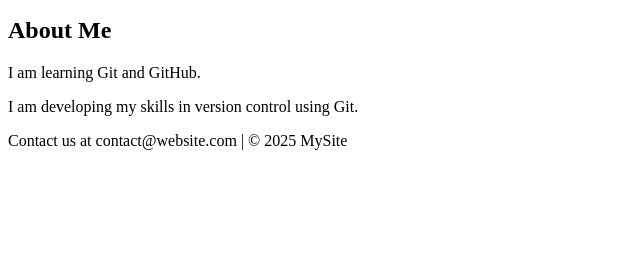
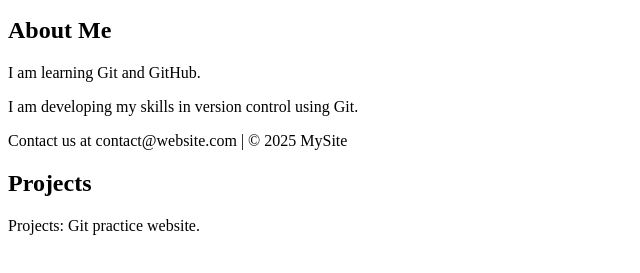
Before and after one commit to Mageshwaran-13/project-html, a plain HTML site: page index.html in a window 1280 px wide. Shown: the part 101-374 px from the top of the page, without its empty margins (0-640 px from the left). Drawn offline with Linux system fonts and the light colour scheme.

Commit message:
Add projects section

```diff
--- a/index.html
+++ b/index.html
@@ -13,5 +13,9 @@
     <p>I am developing my skills in version control using Git.</p>
 </section>
 <footer>Contact us at contact@website.com | © 2025 MySite</footer>
+<section id="projects">
+    <h2>Projects</h2>
+    <p>Projects: Git practice website.</p>
+</section>
 </body>
 </html>
```
